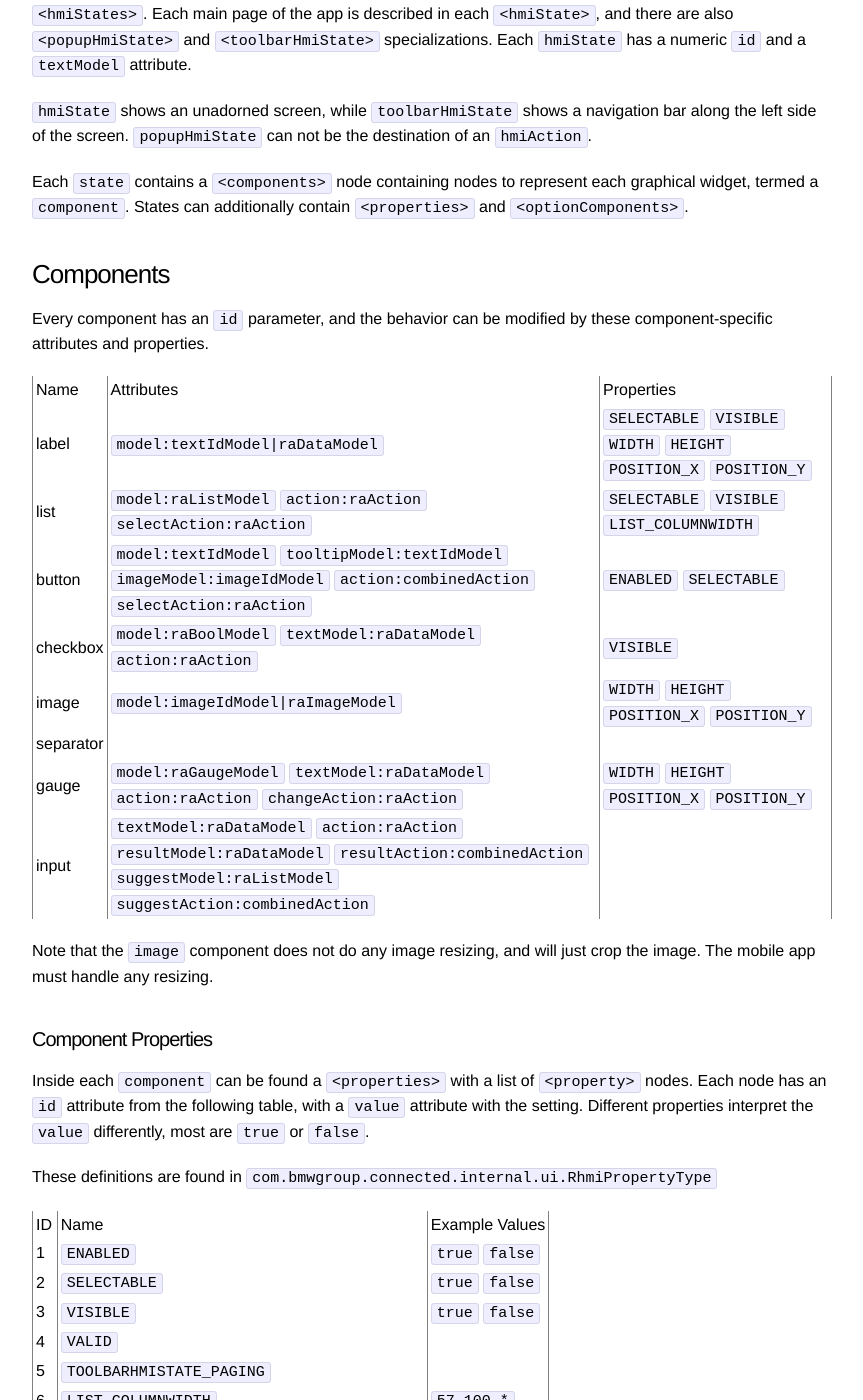
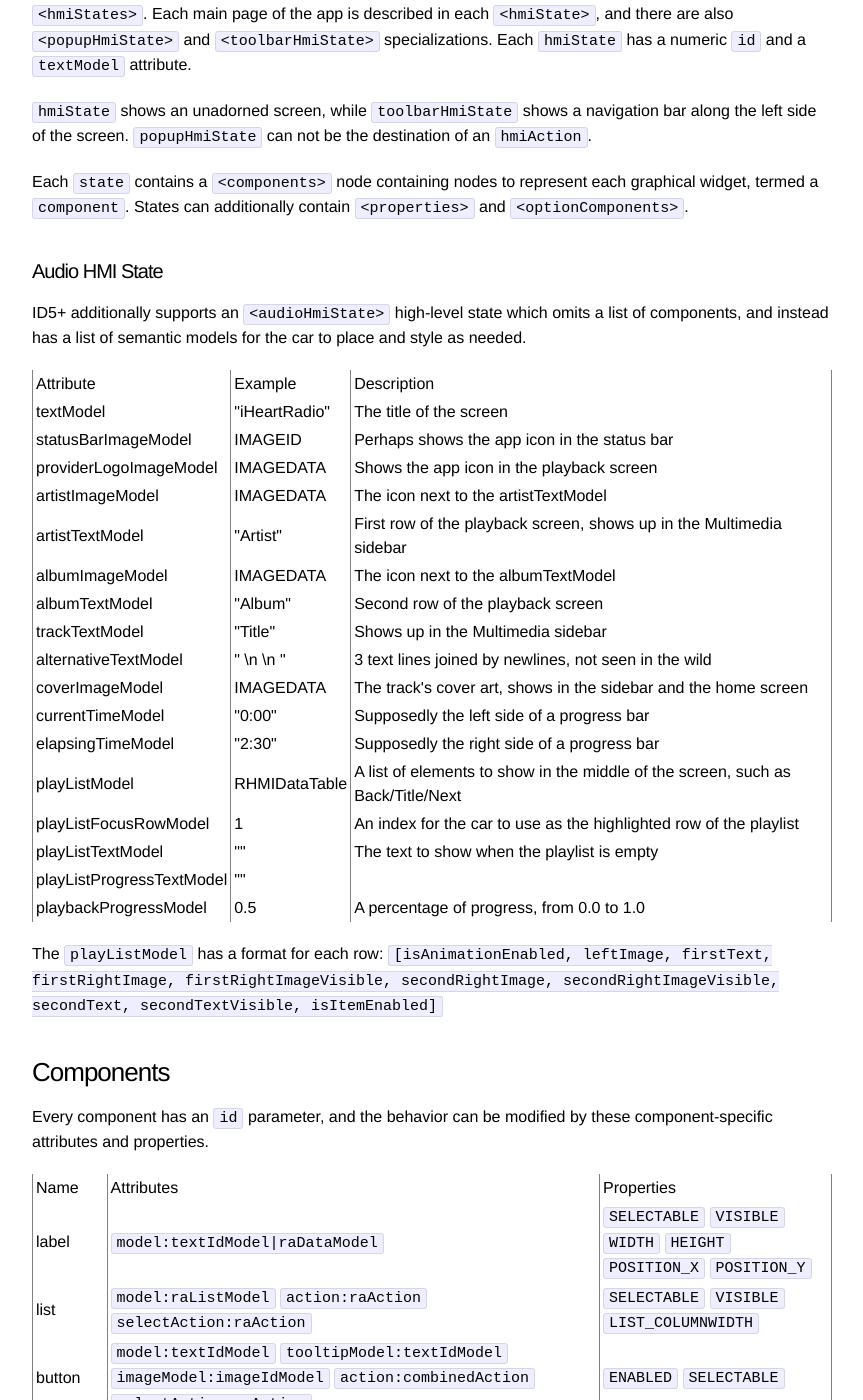
Before and after one commit to BimmerGestalt/BMWConnectedAnalysis, a Jekyll site: the page built from docs/rhmi-layout.md, in a window 1280 px wide and 1400 px high, scrolled down 2297 px. Shown: the whole window, without its empty margins (208-1071 px from the left). Built offline with Jekyll 4.4.1, drawn with Linux system fonts in a browser that asks for light colours.

Commit message:
Adds documentation about audioHmiState

```diff
--- a/docs/rhmi-layout.md
+++ b/docs/rhmi-layout.md
@@ -70,6 +70,31 @@ An RHMI App is split into several different states, which act as windows, and th
 
 Each `state` contains a `<components>` node containing nodes to represent each graphical widget, termed a `component`.
 States can additionally contain `<properties>` and `<optionComponents>`.
+
+#### Audio HMI State
+
+ID5+ additionally supports an `<audioHmiState>` high-level state which omits a list of components, and instead has a list of semantic models for the car to place and style as needed.
+
+| Attribute | Example | Description |
+| textModel | "iHeartRadio" | The title of the screen |
+| statusBarImageModel | IMAGEID | Perhaps shows the app icon in the status bar |
+| providerLogoImageModel | IMAGEDATA | Shows the app icon in the playback screen |
+| artistImageModel | IMAGEDATA | The icon next to the artistTextModel |
+| artistTextModel | "Artist" | First row of the playback screen, shows up in the Multimedia sidebar |
+| albumImageModel | IMAGEDATA | The icon next to the albumTextModel |
+| albumTextModel | "Album" | Second row of the playback screen |
+| trackTextModel | "Title" | Shows up in the Multimedia sidebar |
+| alternativeTextModel | " \n \n " | 3 text lines joined by newlines, not seen in the wild |
+| coverImageModel | IMAGEDATA | The track's cover art, shows in the sidebar and the home screen |
+| currentTimeModel| "0:00" | Supposedly the left side of a progress bar |
+| elapsingTimeModel | "2:30" | Supposedly the right side of a progress bar |
+| playListModel | RHMIDataTable | A list of elements to show in the middle of the screen, such as Back/Title/Next |
+| playListFocusRowModel | 1 | An index for the car to use as the highlighted row of the playlist |
+| playListTextModel | "" | The text to show when the playlist is empty |
+| playListProgressTextModel | "" | |
+| playbackProgressModel | 0.5 | A percentage of progress, from 0.0 to 1.0 |
+
+The `playListModel` has a format for each row: `[isAnimationEnabled, leftImage, firstText, firstRightImage, firstRightImageVisible, secondRightImage, secondRightImageVisible, secondText, secondTextVisible, isItemEnabled]`
 
 ### Components
 
```
